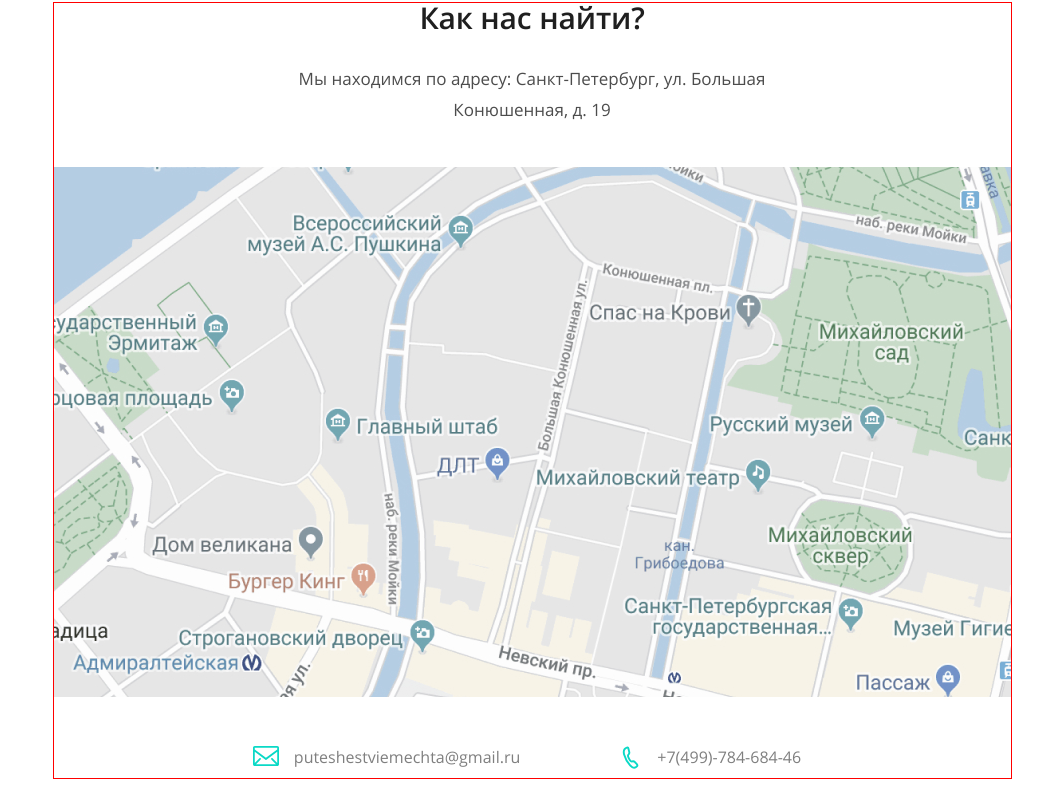
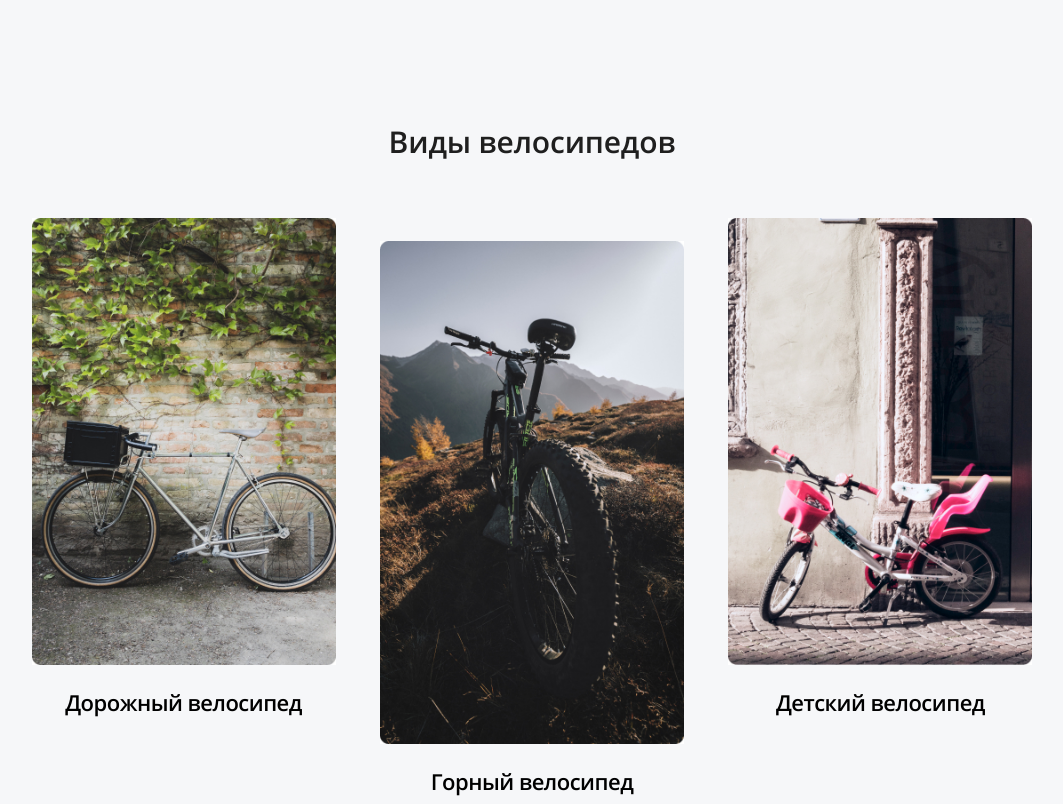
Before and after one commit to orangeBisquit/vysotskii-rocket-bisycles, a website: page source/index.html in a window 1280 px wide. Shown: the part 1336-2140 px from the top of the page, without its empty margins (108-1171 px from the left). Drawn offline with nearby package versions, Linux system fonts and the light colour scheme; files that its build step writes are made by us from their sources; files whose address does not match are found by name.

Commit message:
types finished

```diff
--- a/source/index.html
+++ b/source/index.html
@@ -102,6 +102,33 @@
         </ul>
       </div>
     </section>
+    <section class="types">
+      <div class="types__wrapper">
+        <div class="types__header">
+          <h2>Виды велосипедов</h2>
+          <ul class="types__list">
+            <li class="types__item">
+              <div class="types__img-wrapper">
+                <img src="img/types-1-desktop-1x.jpg" alt="Фото пример дорожного велосипеда" width="342" height="503">
+              </div>
+              <h3>Дорожный велосипед</h3>
+            </li>
+            <li class="types__item">
+              <div class="types__img-wrapper types__img-wrapper--big">
+                <img src="img/types-2-desktop-1x.jpg" alt="Фото пример горного велосипеда" width="342" height="566">
+              </div>
+              <h3>Горный велосипед</h3>
+            </li>
+            <li class="types__item">
+              <div class="types__img-wrapper">
+                <img src="img/types-3-desktop-1x.jpg" alt="Фото пример детского велосипеда" width="342" height="512">
+              </div>
+              <h3>Детский велосипед</h3>
+            </li>
+          </ul>
+        </div>
+      </div>
+    </section>
   </main>
   <footer class="footer page__footer">
     <div class="footer__wrapper">
--- a/source/sass/blocks/footer.scss
+++ b/source/sass/blocks/footer.scss
@@ -1,5 +1,13 @@
 .footer {
   padding-bottom: 90px;
+
+  @media (max-width: $tablet-max-width) {
+    padding-bottom: 53px;
+  }
+
+  @media (max-width: $mobile-max-width) {
+    padding-bottom: 50px;
+  }
 }
 
 .footer__wrapper {
--- a/source/sass/blocks/location.scss
+++ b/source/sass/blocks/location.scss
@@ -3,6 +3,7 @@
 }
 
 .location__header h2 {
+  margin: 0;
   margin-bottom: 30px;
   color: $color-header;
   font-weight: 600;
--- /dev/null
+++ b/source/sass/blocks/types.scss
@@ -0,0 +1,114 @@
+.types {
+  background-color: $color-bg-semilight;
+}
+
+.types__wrapper {
+  width: clamp(950px, (1126 * 100% / 1440), 1126px);
+  margin: 0 auto;
+  padding: 149px 0 147px;
+
+  @media (max-width: $tablet-max-width) {
+    width: clamp(590px, (590 * 100% / 768), 900px);
+    padding: 50px 0 70px;
+  }
+
+  @media (max-width: $mobile-max-width) {
+    width: clamp(320px, (270 * 100% / 320), 400px);
+    padding: 50px 25px 52px;
+  }
+}
+
+.types__header h2 {
+  margin: 0;
+  margin-bottom: 61px;
+  color: $color-header;
+  font-weight: 600;
+  font-size: 30px;
+  line-height: 30px;
+  text-align: center;
+  letter-spacing: -0.005em;
+
+  @media (max-width: $tablet-max-width) {
+    margin-bottom: 30px;
+    @include fluid-font(768px, 1023px, 24px, 27px);
+    line-height: 41px;
+  }
+}
+
+.types__list {
+  display: flex;
+  flex-wrap: wrap;
+  justify-content: flex-start;
+  column-gap: calc(50 * 100% / 1126);
+  row-gap: 20px;
+  width: 100%;
+  margin: 0;
+  padding: 0;
+  list-style: none;
+
+  @media (max-width: $tablet-max-width) {
+    justify-content: center;
+    column-gap: calc(50 * 100% / 590);
+    row-gap: 50px;
+  }
+
+  @media (max-width: $mobile-max-width) {
+    column-gap: 0;
+    row-gap: 40px;
+  }
+}
+
+.types__item {
+  position: relative;
+  width: calc(342 * 100% / 1126);
+  // padding-top: 44.671403197%;
+
+  @media (max-width: $tablet-max-width) {
+    width: calc(270 * 100% / 590);
+  }
+
+  @media (max-width: $mobile-max-width) {
+    width: 100%;
+  }
+}
+
+.types__img-wrapper {
+  position: relative;
+  width: 100%;
+  padding-top: calc(503 * 100% / 342);
+
+  @media (max-width: $tablet-max-width) {
+    padding-top: calc(300 * 100% / 270);
+  }
+
+  &--big {
+    margin-top: 23px;
+    padding-top: calc(566 * 100% / 342);
+
+    @media (max-width: $tablet-max-width) {
+      margin: 0;
+      padding-top: calc(300 * 100% / 270);
+    }
+  }
+}
+
+.types__item img {
+  display: block;
+  position: absolute;
+  top: 0;
+  left: 0;
+  width: 100%;
+  height: 100%;
+}
+
+.types__item h3 {
+  margin: 0;
+  margin-top: 20px;
+  color: $color-dark;
+  font-weight: 600;
+  font-size: 22px;
+  line-height: 34px;
+  text-align: center;
+  text-align: center;
+  letter-spacing: -0.5px;
+}
--- a/source/sass/style.scss
+++ b/source/sass/style.scss
@@ -12,6 +12,7 @@
 @import "blocks/button.scss";
 @import "blocks/hamburger.scss";
 @import "blocks/about.scss";
+@import "blocks/types.scss";
 
 @import "blocks/footer.scss";
 @import "blocks/location.scss";
--- a/source/sass/utils/variables.scss
+++ b/source/sass/utils/variables.scss
@@ -8,6 +8,7 @@
 $color-nav-bg: #F6F6F6;
 $color-nav-link: #48494D;
 $color-header: #1F1F1F;
+$color-bg-semilight: #F6F7F9;
 
 $tablet-max-width: 1023px;
 $mobile-max-width: 767px;
```
Also changed, not shown: build/css/style.min.css, build/index.html, 1 other file.
